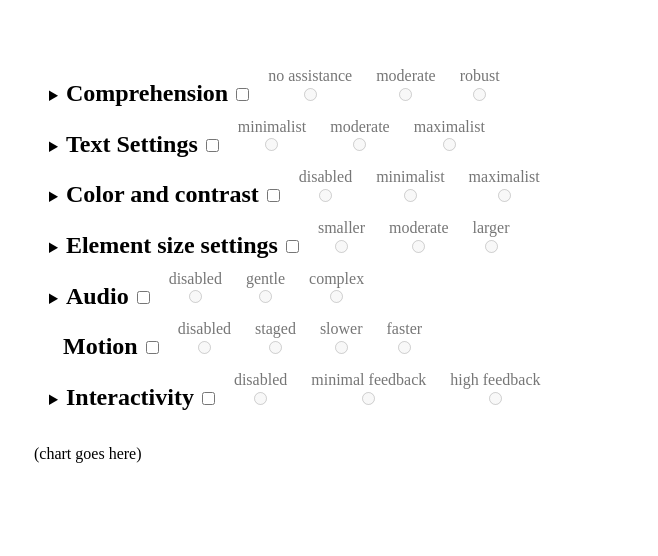
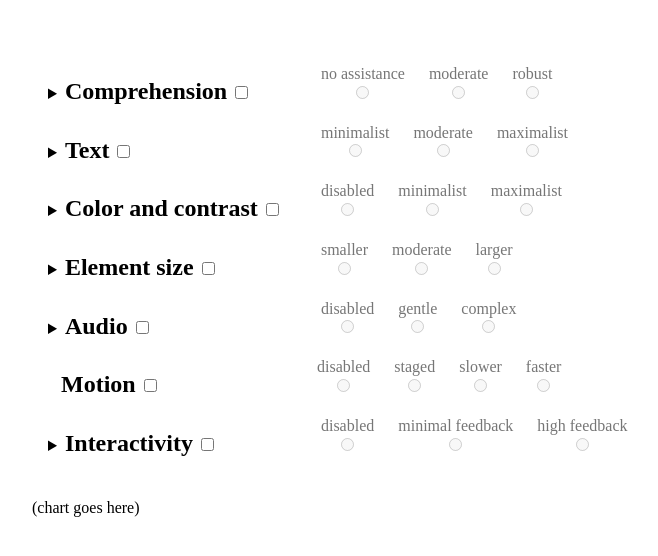
Before and after one commit to highcharts/highcharts-a11y-prototyping, a plain HTML site: page early_explo/examples/menu/menu.html in a window 1280 px wide. Shown: the whole page, without its empty margins (64-722 px from the left). Drawn offline with nearby package versions, Linux system fonts and the light colour scheme.

Commit message:
move files to accommodate github io possibility

```diff
--- a/early_explo/examples/menu/menu.css
+++ b/early_explo/examples/menu/menu.css
@@ -1,9 +1,9 @@
 body {
-    padding: 50px;
+    padding: 3em;
 }
 
 h1, h2, h3, h4, h5 h6 {
-    margin-top: 0px;
+    margin-top: 0;
     display: inline;
 }
 
@@ -20,17 +20,17 @@ legend {
 }
 
 details, .highcharts-empty-details {
-    /* padding-bottom: 10px; */
-    padding-left: 15px;
+    padding-bottom: 0.5em;
+    padding-left: 1em;
 }
 
 .highcharts-empty-details {
-    padding-left: 29px;
+    padding-left: 1.8125em;
 }
 
 summary, .highcharts-empty-summary {
-    padding-bottom: 4px;
-    padding-top: 6px;
+    padding-bottom: 0.25em;
+    padding-top: 0.375em;
 }
 
 .highcharts-menu-column {
@@ -38,7 +38,8 @@ summary, .highcharts-empty-summary {
 }
 
 .highcharts-column-left {
-    display: inline;
+    display: inline-block;
+    min-width: 15em;
 }
 
 .highcharts-column-right {
@@ -103,6 +104,7 @@ summary, .highcharts-empty-summary {
 }
 
 .highcharts-menu-slider-option label {
+
 }
 
 .highcharts-menu-checkbox {
@@ -110,5 +112,4 @@ summary, .highcharts-empty-summary {
 }
 
 .highcharts-menu-checkbox-label {
-
 }
--- a/early_explo/examples/menu/menu.js
+++ b/early_explo/examples/menu/menu.js
@@ -23,7 +23,7 @@ const rawPrefs = `- Comprehension (no assistance, moderate, robust)
 - - - Axis Labels (hide, pattern, show)
 - - - Gridlines (hide, pattern, show)
 - - - Interactions (hide, pattern, show)
-- Text Settings (minimalist, moderate, maximalist)
+- Text (minimalist, moderate, maximalist)
 - - Font Size (small, medium, large)
 - - - Title (small, small+, medium, medium+, large)
 - - - Subtitle (small, small+, medium, medium+, large)
@@ -110,44 +110,51 @@ const rawPrefs = `- Comprehension (no assistance, moderate, robust)
 - - - Annotations (left, centered, right)
 - - - Miscellaneous (left, centered, right)
 - Color and contrast (disabled, minimalist, maximalist)
+- - Text color (black, white, grey, custom)
+- - Mark color (disabled, limited dark, limited white)
+- - - Categorical data types (disabled, limited dark, limited white, custom)
+- - - Ordinal data types (disabled, limited dark, limited white, custom)
+- - - Quantitative data types (disabled, limited dark, limited white, custom)
+- - - Non data marks (disabled, limited dark, limited white, custom)
 - - Differentiate without color (disabled, enabled)
-- - - Shapes (disabled, semantically different, same-shape variation, custom)
+- - - Shapes (disabled, same-shape variation, semantically different, custom)
 - - - Fill patterns (disabled, low contrast, high contrast, custom)
 - - - Line patterns (disabled, enabled, custom)
 - - - Interaction states (disabled, patterns, marks, patterns + marks)
 - - Text contrast (disabled, low contrast, high contrast)
-- - - Title (disabled, follow system settings, low contrast, low+limited, high contrast, high+limited, custom)
-- - - Subtitle (disabled, follow system settings, low contrast, low+limited, high contrast, high+limited, custom)
-- - - Mark Labels (disabled, follow system settings, low contrast, low+limited, high contrast, high+limited, custom)
-- - - Series Labels (disabled, follow system settings, low contrast, low+limited, high contrast, high+limited, custom)
-- - - Legend Title (disabled, follow system settings, low contrast, low+limited, high contrast, high+limited, custom)
-- - - Legend Labels (disabled, follow system settings, low contrast, low+limited, high contrast, high+limited, custom)
-- - - Axis Titles (disabled, follow system settings, low contrast, low+limited, high contrast, high+limited, custom)
-- - - Axis Labels (disabled, follow system settings, low contrast, low+limited, high contrast, high+limited, custom)
-- - - Caption (disabled, follow system settings, low contrast, low+limited, high contrast, high+limited, custom)
-- - - Annotations (disabled, follow system settings, low contrast, low+limited, high contrast, high+limited, custom)
-- - - Miscellaneous (disabled, follow system settings, low contrast, low+limited, high contrast, high+limited, custom)
+- - - Title (disabled, low contrast, high contrast, custom)
+- - - Subtitle (disabled, low contrast, high contrast, custom)
+- - - Mark Labels (disabled, low contrast, high contrast, custom)
+- - - Series Labels (disabled, low contrast, high contrast, custom)
+- - - Legend Title (disabled, low contrast, high contrast, custom)
+- - - Legend Labels (disabled, low contrast, high contrast, custom)
+- - - Axis Titles (disabled, low contrast, high contrast, custom)
+- - - Axis Labels (disabled, low contrast, high contrast, custom)
+- - - Caption (disabled, low contrast, high contrast, custom)
+- - - Annotations (disabled, low contrast, high contrast, custom)
+- - - Miscellaneous (disabled, low contrast, high contrast, custom)
 - - Mark contrast (disabled, low contrast, high contrast)
-- - - Categorical data types (disabled, follow system settings, low contrast, low+limited, high contrast, high+limited, custom)
-- - - Ordinal data types (disabled, follow system settings, low contrast, low+limited, high contrast, high+limited, custom)
-- - - Quantitative data types (disabled, follow system settings, low contrast, low+limited, high contrast, high+limited, custom)
-- - - Non-data marks (disabled, follow system settings, low contrast, low+limited, high contrast, high+limited, custom)
+- - - Categorical data types (disabled, low contrast, high contrast)
+- - - Ordinal data types (disabled, low contrast, high contrast)
+- - - Quantitative data types (disabled, low contrast, high contrast)
+- - - Non data marks (disabled, low contrast, high contrast)
 - - Mark opacity (low, moderate, full)
-- - Axis line contrast (disabled, follow system settings, low contrast, low+limited, high contrast, high+limited, custom)
-- - Gridline contrast (disabled, follow system settings, low contrast, low+limited, high contrast, high+limited, custom)
-- - Mark outline contrast (disabled, follow system settings, low contrast, low+limited, high contrast, high+limited, custom)
-- - Text outline contrast (disabled, follow system settings, low contrast, low+limited, high contrast, high+limited, custom)
-- - Interaction state contrast (disabled, follow system settings, low contrast, low+limited, high contrast, high+limited, custom)
-- - Miscellaneous element contrast (disabled, follow system settings, low contrast, low+limited, high contrast, high+limited, custom)
-- Element size settings (smaller, moderate, larger)
+- - Axis line contrast (disabled, low contrast, high contrast, custom)
+- - Gridline contrast (disabled, low contrast, high contrast, custom)
+- - Mark outline contrast (disabled, low contrast, high contrast, custom)
+- - Text outline contrast (disabled, low contrast, high contrast, custom)
+- - Interaction state contrast (disabled, low contrast, high contrast, custom)
+- - Miscellaneous element contrast (disabled, low contrast, high contrast, custom)
+- Element size (smaller, moderate, larger)
+- - Bar spacing (0%, 10%, 20%, 30%, 40%, 50%)
 - - Lines (light, moderate, thick)
 - - - Data lines (thin, light, moderate, thick, heavy)
 - - - Axis lines (thin, light, moderate, thick, heavy)
 - - - Gridlines (thin, light, moderate, thick, heavy)
 - - - Outlines (thin, light, moderate, thick, heavy)
-- - Non-line mark minimum size (0, 3px, 10px)
+- - Mark minimum size (0, 3px, 10px)
 - - - Scaled mark minimum (0px to 44px)
-- - - Non-scaled mark minimum (1px to 44px)
+- - - Non scaled mark minimum (1px to 44px)
 - - Mark interaction box minimum (minimal, moderate, large)
 - Audio (disabled, gentle, complex)
 - - Sonification volume (low, medium, high)
@@ -162,7 +169,7 @@ const rawPrefs = `- Comprehension (no assistance, moderate, robust)
 - Motion (disabled, staged, slower, faster)
 - Interactivity (disabled, minimal feedback, high feedback)
 - - Interaction command window (hide, show as log, always show)
-- - Tooltips (disabled, show on focus, toggle-only)
+- - Tooltips (disabled, show on focus, toggle only)
 - - Element selection (disabled, no confirmation, use confirmation)
 - - Filtering (disabled, no confirmation, use confirmation)
 - - Input mapping
@@ -219,24 +226,7 @@ var parsePreferences = (str) => {
           }
           target.children.push(newItem)
       }
-
-      // if (stack.length === 0) {
-      //   root.push(newItem);
-      //   stack.push(root[root.length - 1]);
-      // } else {
-      //   const parent = stack[stack.length - 1];
-      //   if (!parent.children) parent.children = [];
-      //   parent.children.push(newItem);
-      //   stack.push(parent.children[parent.children.length - 1]);
-      // }
     });
-
-    // Clean up empty children arrays
-  //   const cleanTree = (node) => {
-  //     if (node.children.length === 0) delete node.children;
-  //     else node.children.forEach(cleanTree);
-  //   };
-  //   root.forEach(cleanTree);
 
     return root;
   }
@@ -257,8 +247,8 @@ function generatePreferencesHTML(preferences, level = 2, parentName = '') {
         <${summary} class="highcharts-menu-group highcharts-menu-group-${level - 1}">
             <form>
                 <div class="highcharts-menu-column">
-                    <div class="highcharts-column-left">
-                    <label class="highcharts-menu-checkbox-label-${level - 1}" for="${parentName+inputName}">
+                    <div class="highcharts-column-left highcharts-column-level-${level - 1}">
+                    <label class="highcharts-menu-checkbox-label highcharts-menu-checkbox-label-${level - 1}" for="${parentName+inputName}">
                         <${headingTag}>${pref.name}<span class="highcharts-menu-hint highcharts-menu-hidden" aria-label="note: at least one child option overrides this setting.">*</span></${headingTag}>
                     </label>
 
```
Also changed, not shown: early_explo/examples/menu/preferences.json (+75 -83 lines), early_explo/index.html (deleted, +0 -8 lines), index.html (added, +13 -0 lines), styles.css (renamed from early_explo/styles.css), 3 other files.
